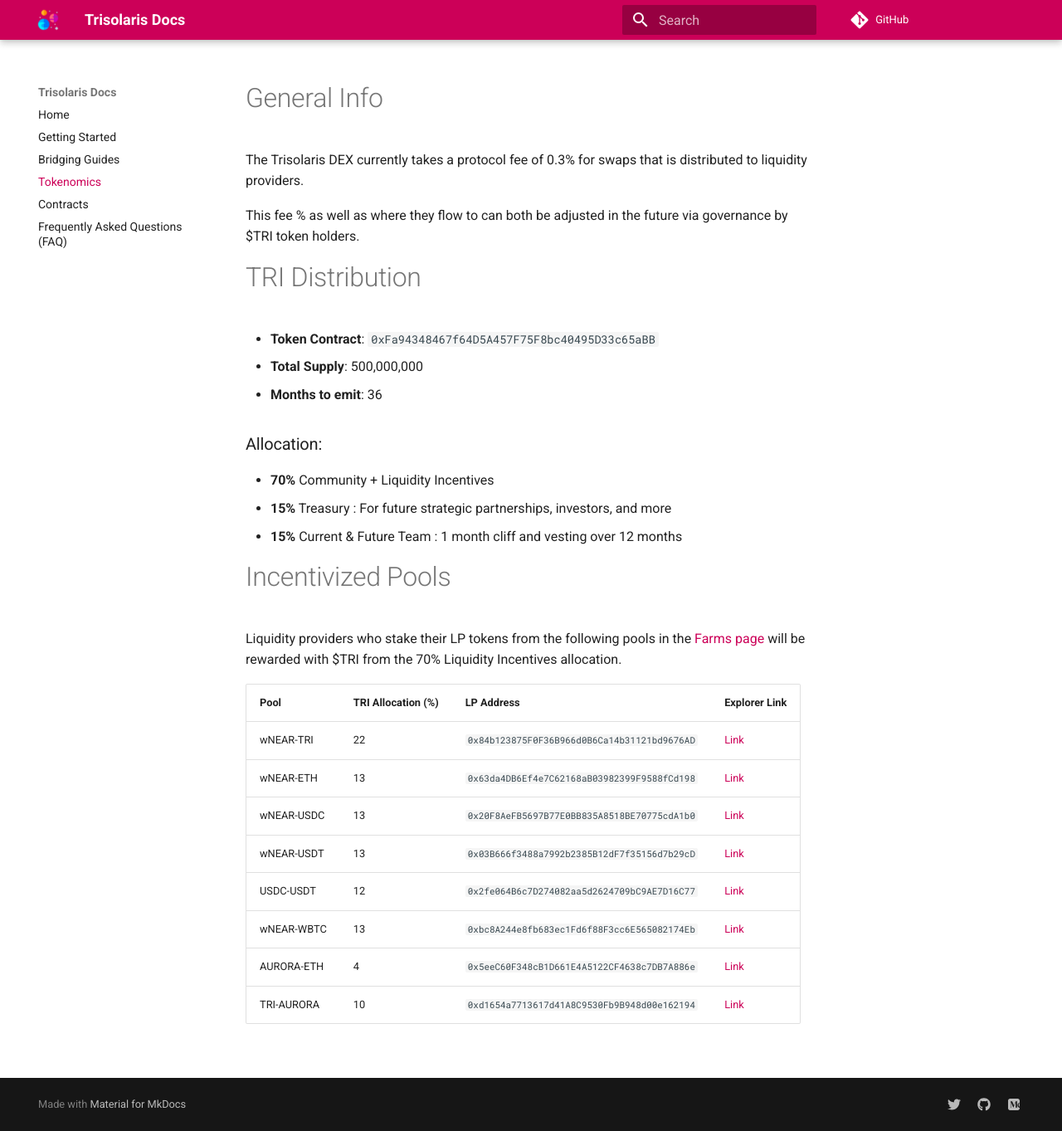
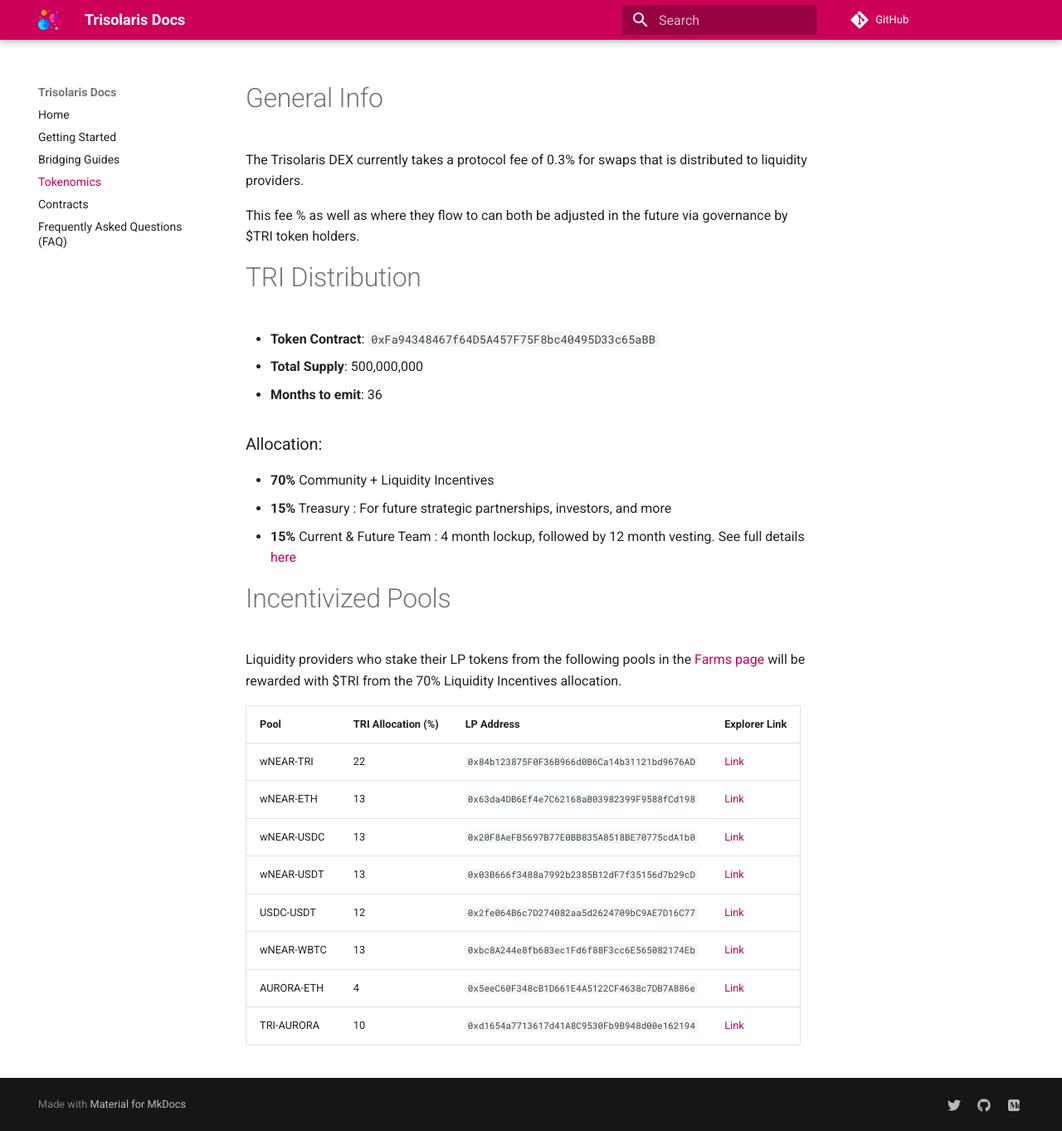
Before and after one commit to trisolaris-labs/docs, an MkDocs documentation site: the page built from docs/tokenomics.md, in a window 1280 px wide and 1363 px high. Shown: the whole window at 83% size. Built offline with MkDocs 1.6.1 and Material for MkDocs 9.7.7, drawn with Linux system fonts in a browser that asks for light colours; comment, search, counter and statistics services are not loaded; old or Windows-style settings are respelled for this version of MkDocs.

Commit message:
updated vesting

```diff
--- a/docs/tokenomics.md
+++ b/docs/tokenomics.md
@@ -17,7 +17,7 @@
 
 * **70%** Community + Liquidity Incentives
 * **15%** Treasury : For future strategic partnerships, investors, and more
-* **15%** Current & Future Team : 1 month cliff and vesting over 12 months
+* **15%** Current & Future Team : 4 month lockup, followed by 12 month vesting. See full details [here](https://medium.com/trisolaris-labs/update-team-advisors-token-vesting-9ced4bc72aee)
 
 
 # Incentivized Pools
```
Also changed, not shown: 1 other file.
